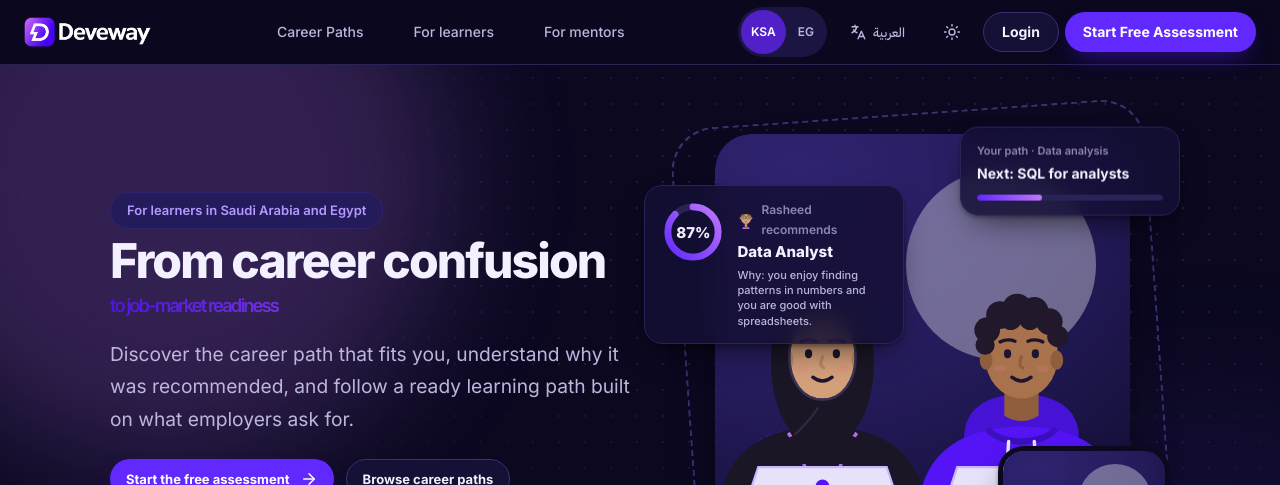
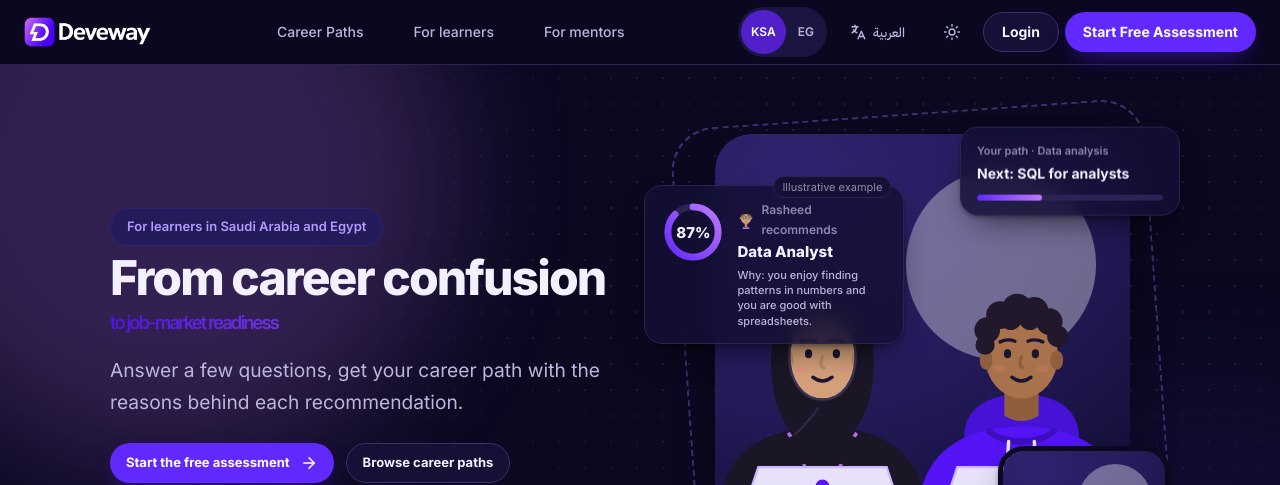
Before and after one commit to AhmedSalemKing/careerhub, a Next.js app in the folder apps/web/: page /en in a window 1280 px wide. Shown: the top 485 px of the page. Built offline with nearby package versions, Linux system fonts and the light colour scheme; no server answers.

Commit message:
fix: homepage UX - remove coming soon label, clarify rashid demo, improve subtitle

```diff
--- a/apps/web/messages/ar.json
+++ b/apps/web/messages/ar.json
@@ -187,7 +187,7 @@
     "badge": "للمتعلّمين في السعودية ومصر",
     "title": "من الحيرة المهنية",
     "title2": "الجاهزية لسوق العمل",
-    "subtitle": "اكتشف المسار المهني الذي يناسبك، وافهم سبب ترشيحه، واتبع مسار تعلّم جاهزًا مبنيًا على ما يطلبه أصحاب العمل.",
+    "subtitle": "أجب على أسئلة قصيرة، واحصل على مسارك المهني مع أسباب كل ترشيح.",
     "cta_primary": "ابدأ التقييم المجاني",
     "cta_secondary": "تصفّح المسارات المهنية",
     "stat_courses": "كورس+",
--- a/apps/web/messages/en.json
+++ b/apps/web/messages/en.json
@@ -187,7 +187,7 @@
     "badge": "For learners in Saudi Arabia and Egypt",
     "title": "From career confusion",
     "title2": "to job-market readiness",
-    "subtitle": "Discover the career path that fits you, understand why it was recommended, and follow a ready learning path built on what employers ask for.",
+    "subtitle": "Answer a few questions, get your career path with the reasons behind each recommendation.",
     "cta_primary": "Start the free assessment",
     "cta_secondary": "Browse career paths",
     "stat_courses": "Courses+",
--- a/apps/web/src/app/[locale]/sections/HeroSection.tsx
+++ b/apps/web/src/app/[locale]/sections/HeroSection.tsx
@@ -10,6 +10,7 @@ import { CharacterScene, CharacterAvatar, CharacterCast, RasheedAvatar } from '.
 export function HeroSection({ siteConfig }: { siteConfig?: Record<string, any> }) {
   const t = useTranslations('hero')
   const th = useTranslations('homeV2')
+  const tv3 = useTranslations('homeV3')
   const locale = useLocale()
   const { user } = useAuthStore()
   const [mounted, setMounted] = useState(false)
@@ -78,6 +79,7 @@ export function HeroSection({ siteConfig }: { siteConfig?: Record<string, any> }
           </div>
 
           <div className="dw-float dw-f-ai">
+            <span className="dw-f-sample">{tv3('why.sample')}</span>
             <div className="dw-ring-wrap">
               <svg className="dw-ring-svg" viewBox="0 0 56 56">
                 <defs>
--- a/apps/web/src/app/[locale]/sections/HomeV3Sections.tsx
+++ b/apps/web/src/app/[locale]/sections/HomeV3Sections.tsx
@@ -248,7 +248,6 @@ export function MentorsSection() {
             <Link href={`/${locale}/coaching`} className="btn btn-ghost">
               {t('mentors.joinCta')}
             </Link>
-            <span className="pill">{t('mentors.comingSoon')}</span>
           </div>
         </div>
         <div className="mentor-types">
```
